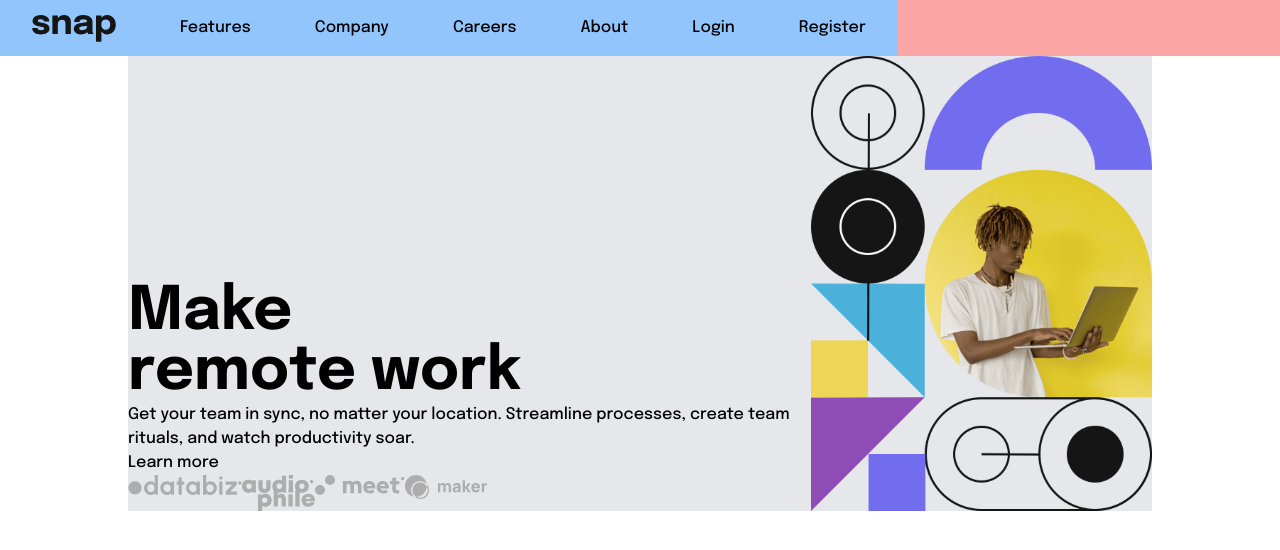
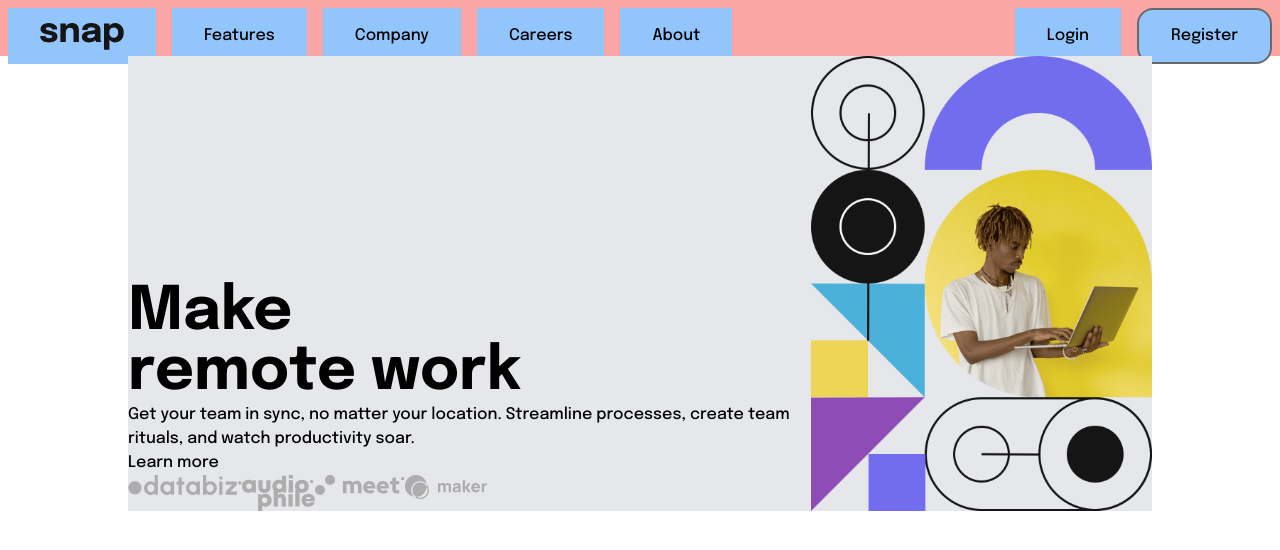
Before and after one commit to lilKriT/snap-intro-section, a website: page index.html in a window 1280 px wide. Drawn offline with Linux system fonts and the light colour scheme.

Commit message:
Styling.

```diff
--- a/index.html
+++ b/index.html
@@ -31,18 +31,20 @@
       <nav>
         <menu class="bg-red-300 flex h-14">
           <!-- Logo -->
-          <a href="#" class="navLink"><img src="./images/logo.svg" alt="" /></a>
+          <a href="#" class="navLink"
+            ><img src="./images/logo.svg" alt="Snap Logo"
+          /></a>
           <!-- Left side -->
           <li><a href="#" class="navLink">Features</a></li>
           <li><a href="#" class="navLink">Company</a></li>
           <li><a href="#" class="navLink">Careers</a></li>
           <li><a href="#" class="navLink">About</a></li>
           <!-- Right side -->
-          <li>
+          <li class="ml-auto">
             <a href="#" class="navLink">Login</a>
           </li>
           <li>
-            <a href="#" class="navLink">Register</a>
+            <a href="#" class="navLink border-2 border-mediumGray rounded-2xl">Register</a>
           </li></menu
         >
       </nav>
--- a/src/input.css
+++ b/src/input.css
@@ -4,6 +4,6 @@
 
 @layer components {
   .navLink {
-    @apply bg-blue-300 h-full px-8 flex items-center;
+    @apply bg-blue-300 hover:bg-blue-500 h-full m-2 px-8 flex items-center transition-all duration-300 ease-in-out;
   }
 }
```
Also changed, not shown: dist/output.css.
